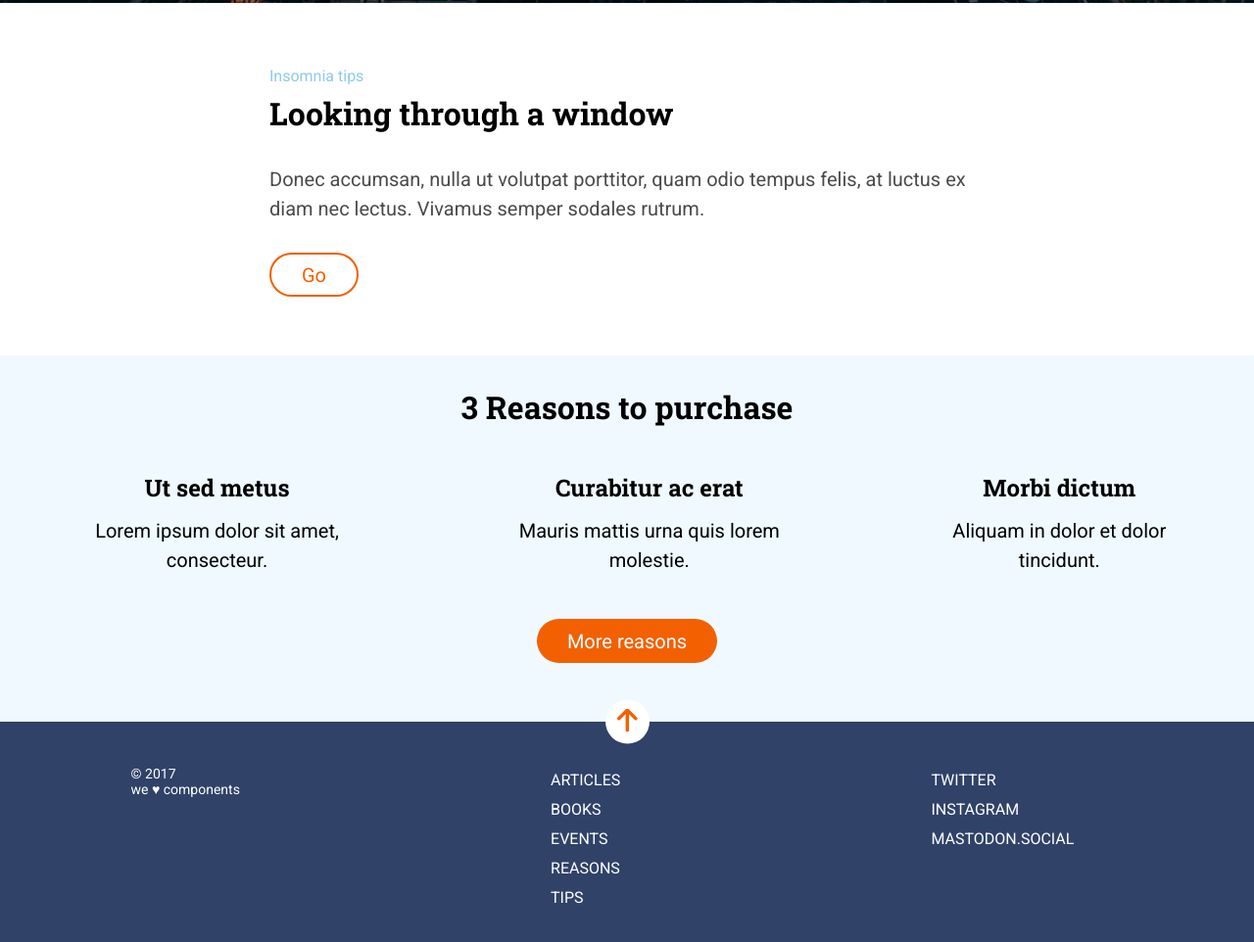
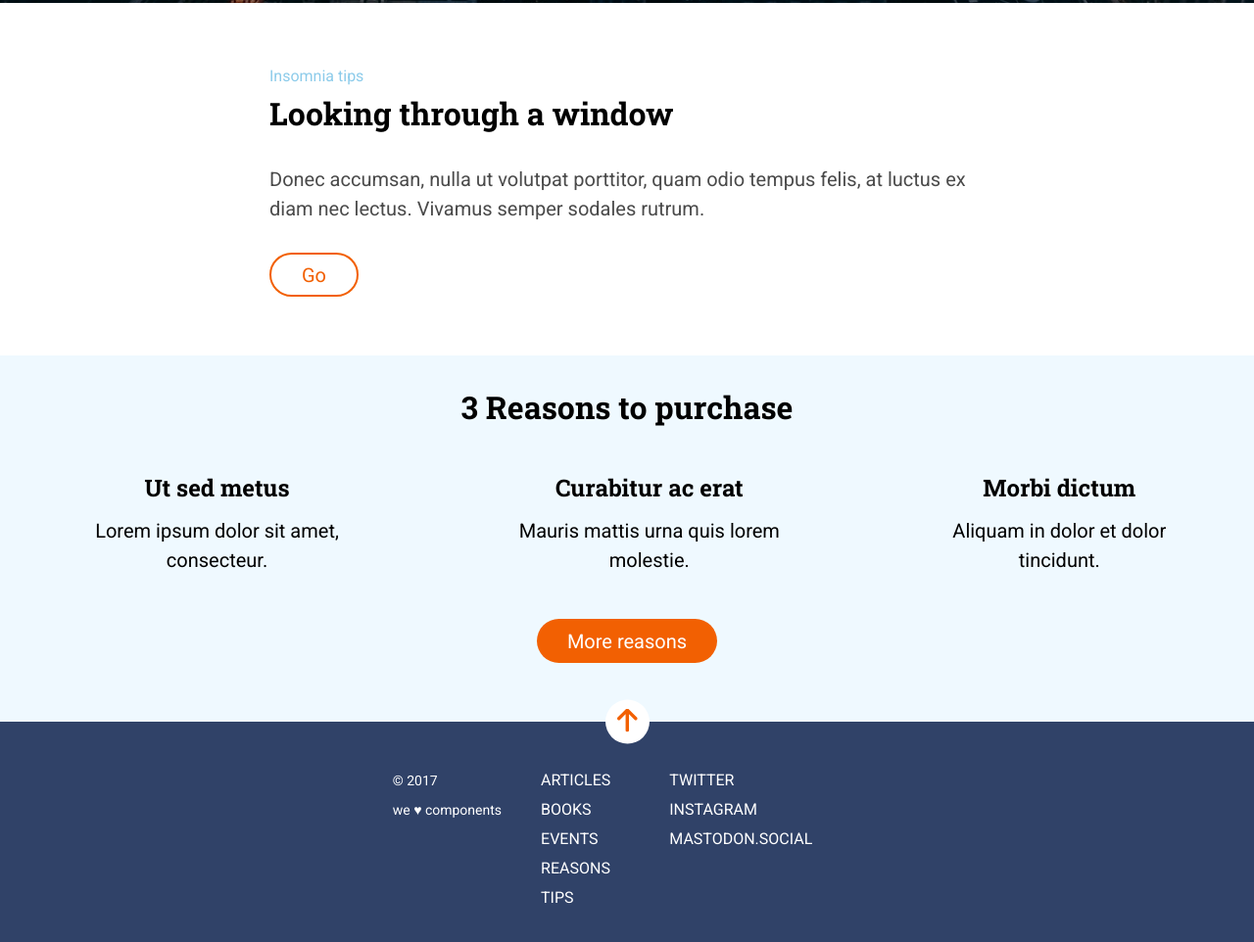
Before and after one commit to chicano85/anonimous-proxy, a website: page src/html/index.html in a window 1280 px wide. Shown: the part 797-1759 px from the top of the page at 98% size. Drawn offline with nearby package versions, Linux system fonts and the light colour scheme; files that its build step writes are made by us from their sources; files whose address does not match are found by name.

Commit message:
media footer desktop finished

```diff
--- a/src/scss/layout/_footer.scss
+++ b/src/scss/layout/_footer.scss
@@ -41,6 +41,7 @@
   flex-direction: column;
   font-family: "Roboto";
   font-size: 14px;
+  line-height: 30px;
   color: white;
   margin-bottom: 45px;
 }
@@ -51,6 +52,7 @@
   .footer__div {
     display: flex;
     justify-content: space-around;
+    align-items: flex-start;
     width: 100%;
     transform: translate(-25px, 0);
   }
@@ -67,3 +69,19 @@
     text-align: left;
   }
 }
+
+/* desktop */
+
+@media all and (min-width: 1200px) {
+  .footer__div {
+    justify-content: center;
+  }
+
+  .footer__small {
+    padding-right: 40px;
+  }
+
+  .footer--articles {
+    padding-right: 60px;
+  }
+}
```
